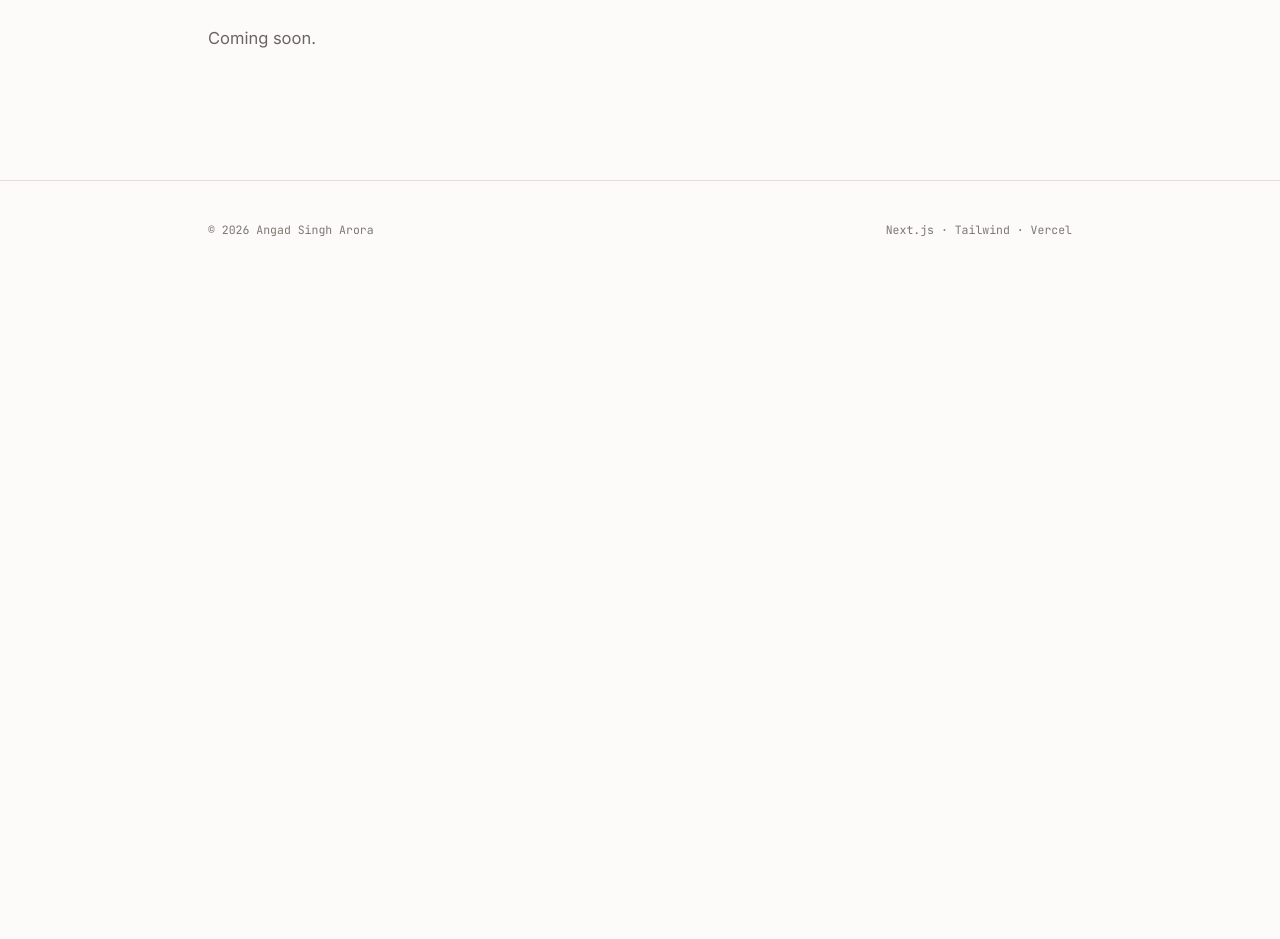
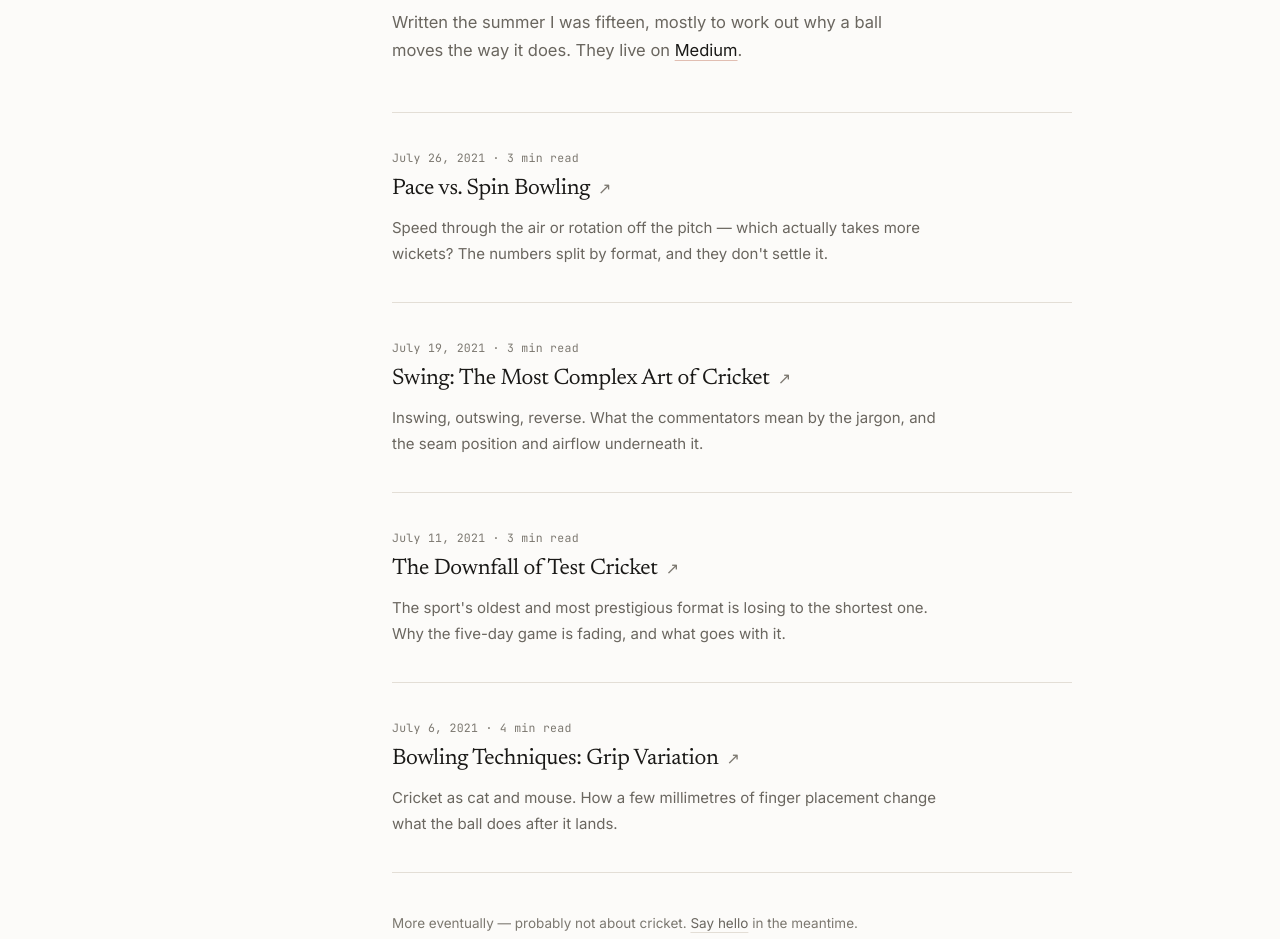
Before and after one commit to angadsingharora/personal-website, a Next.js app: page /blog in a window 1280 px wide. Shown: the part 233-1172 px from the top of the page. Before the commit the page ends 800 px from the top, so only its background shows below. Built offline with nearby package versions, Linux system fonts and the light colour scheme.

Commit message:
Drop résumé, link Medium essays from Writing
Remove the résumé from the nav, contact links, and public/. Replace the
Writing placeholder with the four cricket essays on Medium, styled to
match the Selected work rail.

```diff
--- a/src/app/blog/page.tsx
+++ b/src/app/blog/page.tsx
@@ -1,20 +1,127 @@
+import Link from "next/link";
 import { Header } from "@/components/Header";
 import { Footer } from "@/components/Footer";
+import { Reveal } from "@/components/Reveal";
 
 export const metadata = {
   title: "Writing / Angad Singh Arora",
-  description: "Notes by Angad Singh Arora.",
+  description: "Essays on cricket by Angad Singh Arora, published on Medium.",
 };
+
+const MEDIUM = "https://medium.com/@angadsingharora";
+
+/* Static list: four posts, all from 2021, nothing new since. Fetch the RSS
+   feed instead if this ever starts moving. */
+const posts = [
+  {
+    title: "Pace vs. Spin Bowling",
+    date: "July 26, 2021",
+    read: "3 min",
+    blurb:
+      "Speed through the air or rotation off the pitch — which actually takes more wickets? The numbers split by format, and they don't settle it.",
+    href: "https://angadsingharora.medium.com/pace-vs-spin-bowling-e2e8f09d0f87",
+  },
+  {
+    title: "Swing: The Most Complex Art of Cricket",
+    date: "July 19, 2021",
+    read: "3 min",
+    blurb:
+      "Inswing, outswing, reverse. What the commentators mean by the jargon, and the seam position and airflow underneath it.",
+    href: "https://angadsingharora.medium.com/what-is-swing-6ded5f2f142a",
+  },
+  {
+    title: "The Downfall of Test Cricket",
+    date: "July 11, 2021",
+    read: "3 min",
+    blurb:
+      "The sport's oldest and most prestigious format is losing to the shortest one. Why the five-day game is fading, and what goes with it.",
+    href: "https://angadsingharora.medium.com/the-downfall-of-test-cricket-75cc9eb470ef",
+  },
+  {
+    title: "Bowling Techniques: Grip Variation",
+    date: "July 6, 2021",
+    read: "4 min",
+    blurb:
+      "Cricket as cat and mouse. How a few millimetres of finger placement change what the ball does after it lands.",
+    href: "https://angadsingharora.medium.com/bowling-techniques-grip-variation-7a3b9500fd3b",
+  },
+];
 
 export default function BlogPage() {
   return (
     <>
       <Header />
-      <main id="main" className="mx-auto max-w-page px-6 py-24 sm:px-8 sm:py-32">
-        <h1 className="text-[clamp(1.9rem,5vw,2.6rem)] leading-tight">Writing</h1>
-        <p className="mt-5 max-w-prose text-[16.5px] leading-[1.7] text-muted">
-          Coming soon.
-        </p>
+      <main id="main">
+        <div className="mx-auto max-w-page px-6 pb-14 pt-20 sm:px-8 sm:pb-20 sm:pt-28 lg:grid lg:grid-cols-[8rem_1fr] lg:gap-14">
+          <p className="mb-8 font-mono text-[11px] uppercase tracking-[0.18em] text-faint lg:mb-0 lg:pt-3">
+            Writing
+          </p>
+
+          <div className="min-w-0">
+            <Reveal>
+              <h1 className="text-[clamp(1.9rem,5vw,2.6rem)] leading-tight">
+                Four essays on cricket
+              </h1>
+              <p className="mt-5 max-w-prose text-[16.5px] leading-[1.7] text-muted">
+                Written the summer I was fifteen, mostly to work out why a ball
+                moves the way it does. They live on{" "}
+                <a
+                  href={MEDIUM}
+                  target="_blank"
+                  rel="noopener noreferrer"
+                  className="text-ink underline decoration-accent/35 underline-offset-4 transition-colors hover:decoration-accent"
+                >
+                  Medium
+                </a>
+                .
+              </p>
+            </Reveal>
+
+            <div className="mt-12 divide-y divide-rule border-y border-rule">
+              {posts.map((post, i) => (
+                <Reveal key={post.href} delay={i * 40}>
+                  <a
+                    href={post.href}
+                    target="_blank"
+                    rel="noopener noreferrer"
+                    className="group block py-8 sm:py-9"
+                  >
+                    <p className="font-mono text-[11.5px] tracking-wide text-faint">
+                      {post.date} · {post.read} read
+                    </p>
+
+                    <h2 className="mt-2 text-[1.4rem] leading-snug text-ink transition-colors group-hover:text-accent">
+                      {post.title}
+                      <span
+                        aria-hidden
+                        className="ml-2 inline-block text-[1rem] text-faint transition-all duration-200 group-hover:translate-x-0.5 group-hover:text-accent"
+                      >
+                        ↗
+                      </span>
+                    </h2>
+
+                    <p className="mt-2.5 max-w-prose text-[15px] leading-[1.7] text-muted">
+                      {post.blurb}
+                    </p>
+                  </a>
+                </Reveal>
+              ))}
+            </div>
+
+            <Reveal>
+              <p className="mt-10 text-[13.5px] text-faint">
+                More eventually — probably not about cricket.{" "}
+                <Link
+                  href="/#contact"
+                  className="text-muted underline decoration-rule underline-offset-4 transition-colors hover:text-ink hover:decoration-accent"
+                >
+                  Say hello
+                </Link>{" "}
+                in the meantime.
+              </p>
+            </Reveal>
+          </div>
+        </div>
       </main>
       <Footer />
     </>
--- a/src/components/Contact.tsx
+++ b/src/components/Contact.tsx
@@ -25,7 +25,6 @@ export function Contact() {
           {[
             { label: "GitHub", href: "https://github.com/angadsingharora" },
             { label: "LinkedIn", href: "https://www.linkedin.com/in/angadsingharora1" },
-            { label: "Résumé", href: "/resume.pdf" },
           ].map((link) => (
             <li key={link.href}>
               <a
--- a/src/components/Header.tsx
+++ b/src/components/Header.tsx
@@ -7,7 +7,6 @@ import { useTheme } from "next-themes";
 const links = [
   { label: "Work", href: "/#work" },
   { label: "Writing", href: "/blog" },
-  { label: "Résumé", href: "/resume.pdf" },
 ];
 
 function ThemeToggle() {
@@ -55,7 +54,6 @@ export function Header() {
             <Link
               key={link.href}
               href={link.href}
-              target={link.href.endsWith(".pdf") ? "_blank" : undefined}
               className="text-[13px] text-muted underline-offset-4 transition-colors hover:text-ink hover:underline hover:decoration-accent/50"
             >
               {link.label}
```
Also changed, not shown: 1 other file (tests, documents, lock files or other folders).
